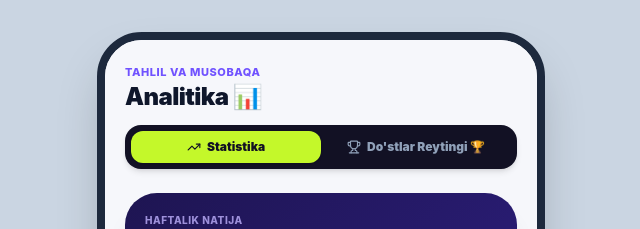
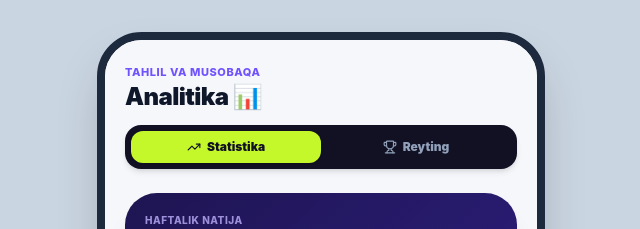
Before and after one commit to mukhammadolimovjorabek-create/todo-mini-app, a React (Vite) app: page / in a window 1280 px wide. Both pictures are taken after a click on the button 731 px from the left and 753 px from the top of the page. Shown: the top 229 px of the page, without its empty margins (319-959 px from the left). Built offline with nearby package versions, Linux system fonts and the light colour scheme.

Commit message:
chore: change tab label to Reyting

```diff
--- a/src/components/ScreenAnalytics.tsx
+++ b/src/components/ScreenAnalytics.tsx
@@ -155,7 +155,7 @@ export const ScreenAnalytics: React.FC = () => {
             }`}
           >
             <Trophy size={14} />
-            <span>Do'stlar Reytingi 🏆</span>
+            <span>Reyting</span>
           </button>
         </div>
       </div>
```
